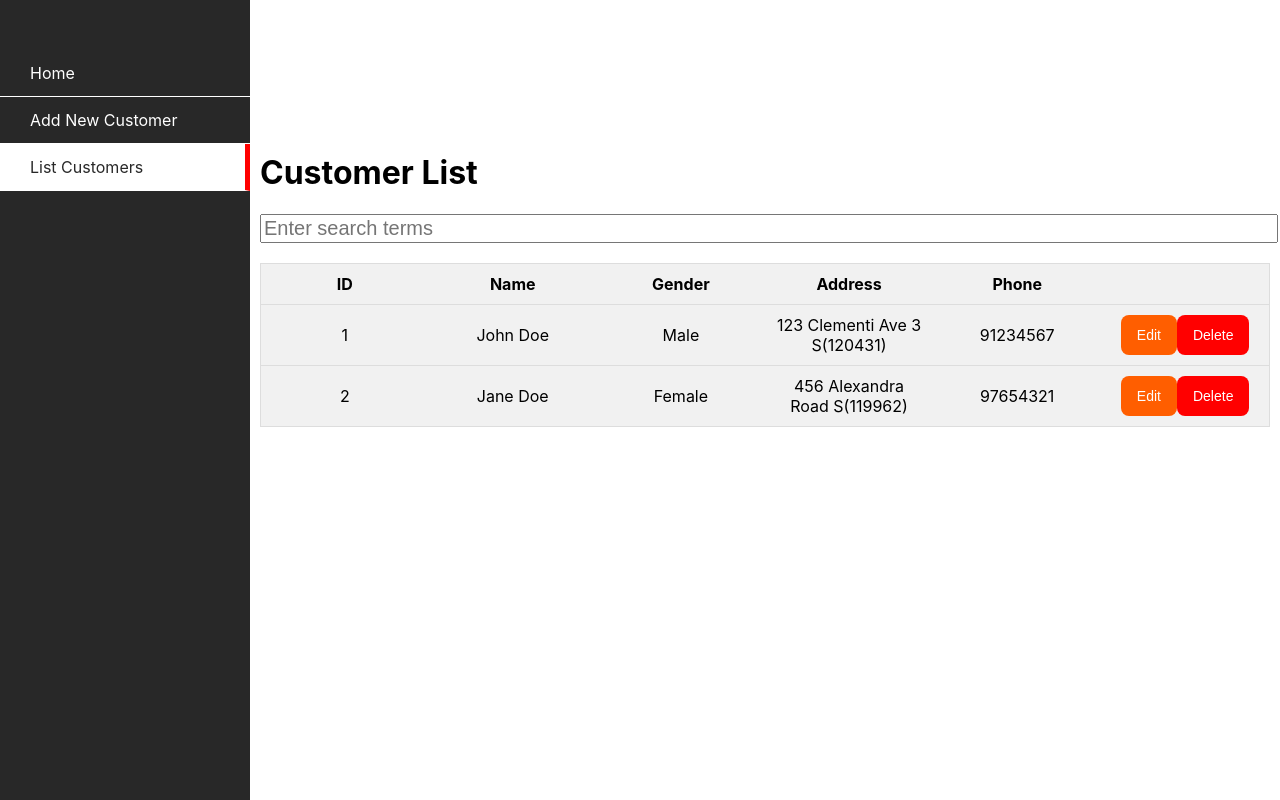
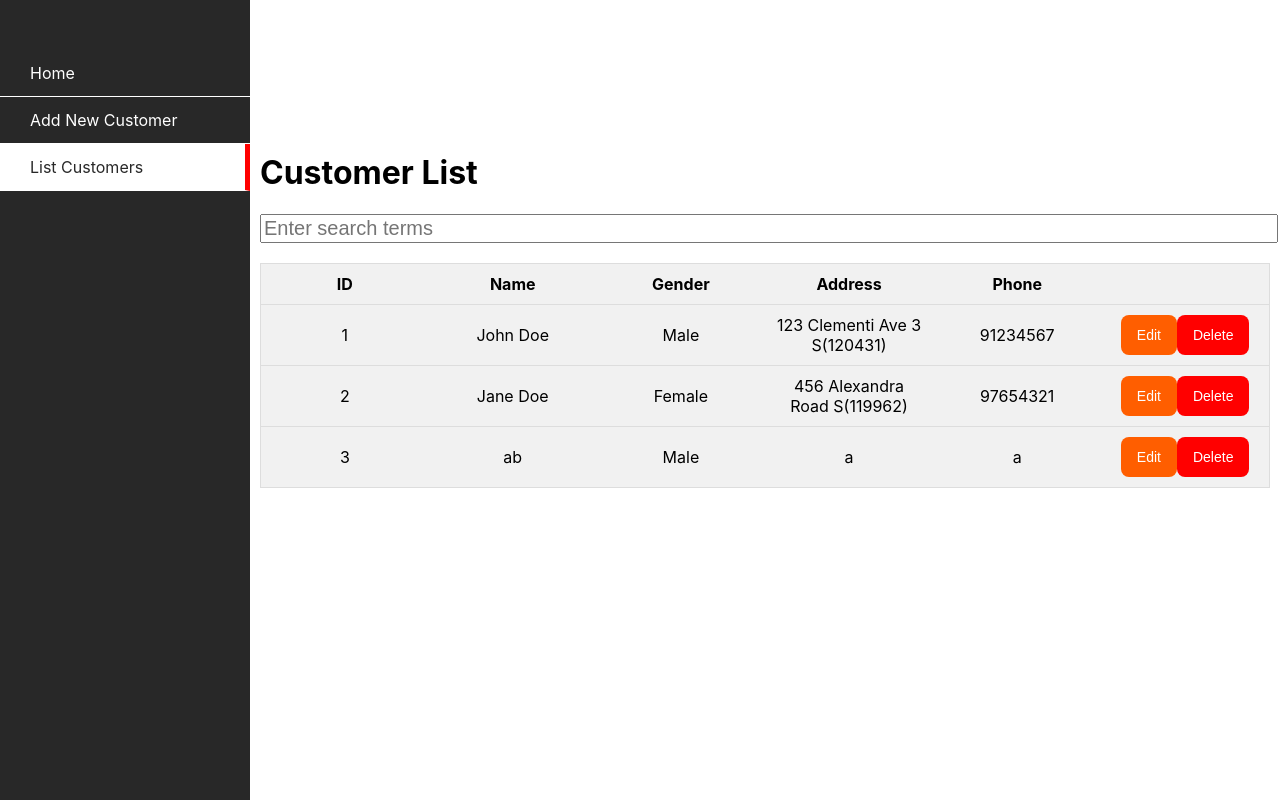
Before and after one commit to AhmadHatziq/nus-web-app-react, a React (Create React App) app in the folder customer-relationship-management/crm/: page /customers in a window 1280 px wide. Built offline with nearby package versions, Linux system fonts and the light colour scheme; data requests are answered from the project's data file.

Commit message:
Allow editing of an existing customer

```diff
--- a/customer-relationship-management/crm/db.json
+++ b/customer-relationship-management/crm/db.json
@@ -13,6 +13,13 @@
       "address": "456 Alexandra Road S(119962)",
       "phone": "97654321",
       "id": 2
+    },
+    {
+      "name": "ab",
+      "gender": "Male",
+      "address": "a",
+      "phone": "a",
+      "id": 3
     }
   ]
 }
--- a/customer-relationship-management/crm/src/containers/ListCustomers.js
+++ b/customer-relationship-management/crm/src/containers/ListCustomers.js
@@ -16,7 +16,7 @@ function ListCustomers() {
 
   // Used to handle the Edit button being clicked
   const editHandler = (customer) => {
-    console.log("Edit button pressed")
+    navigate(`/view/${customer.id}`)
   }
 
   // Used to handle the Delete button being clicked
--- a/customer-relationship-management/crm/src/containers/ManageCustomers.js
+++ b/customer-relationship-management/crm/src/containers/ManageCustomers.js
@@ -3,8 +3,7 @@ import { useNavigate, useParams } from "react-router-dom";
 import { useState, useEffect } from 'react';
 import FormText from '../components/FormText'
 import FormSelect from '../components/FormSelect'
-import { createNewCustomer } from '../helpers/Api'
-import { getSingleCustomer } from '../helpers/Api'
+import { getSingleCustomer, putExistingCustomer, createNewCustomer } from '../helpers/Api'
 
 function ManageCustomer() {
 
@@ -27,7 +26,11 @@ function ManageCustomer() {
 
   // useEffect is used to pre-populate the fields, when editing an existing customer, given the id param
   useEffect( () => {
-    if (id == 0) {
+    if (id === 0) {
+      setName("")
+      setGender("")
+      setAddress("")
+      setPhone("")
       return
     }
 
@@ -103,7 +106,19 @@ function ManageCustomer() {
 
         } else {
 
-            // EDIT
+            // EDIT an existing customer
+            const editedCustomer = {
+              name, gender, address, phone, id
+            }
+            const response = await putExistingCustomer(editedCustomer)
+
+            // If success, redirect user to the customer list
+            if (response.ok) {
+              alert('Customer successfully edited')
+              navigate('/customers');
+            } else {
+              alert('Error in creating new customer. Please try again')
+            }
 
         }
     } //end if
--- a/customer-relationship-management/crm/src/helpers/Api.js
+++ b/customer-relationship-management/crm/src/helpers/Api.js
@@ -38,4 +38,25 @@ const getSingleCustomer = async(customerId) => {
   return response.json()
 }
 
-export { createNewCustomer, deleteCustomer, getSingleCustomer }
+// PUT a customer
+const putExistingCustomer = async(customerObject) => {
+  const customerUrl = `${baseUrl}/${customerObject.id}`
+
+  const myHeaders = new Headers()
+  myHeaders.append("Content-Type", "application/json")
+
+  const jsonObject = JSON.stringify(customerObject)
+
+  const requestOptions = {
+    method: 'PUT',
+    headers: myHeaders,
+    body: jsonObject,
+    redirect: 'follow'
+  }
+
+  const response = await fetch(customerUrl, requestOptions)
+  return response
+
+}
+
+export { createNewCustomer, deleteCustomer, getSingleCustomer, putExistingCustomer }
```
